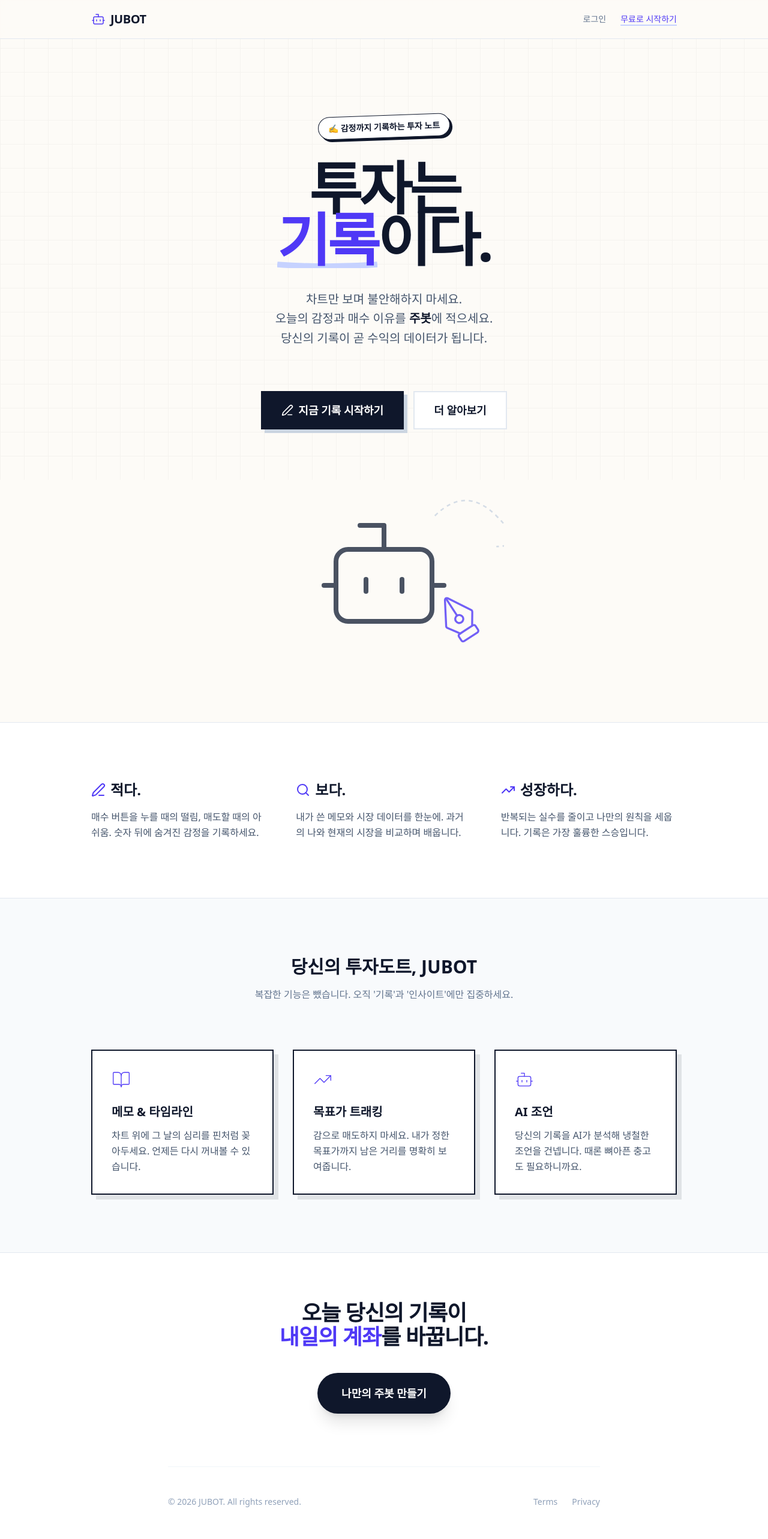
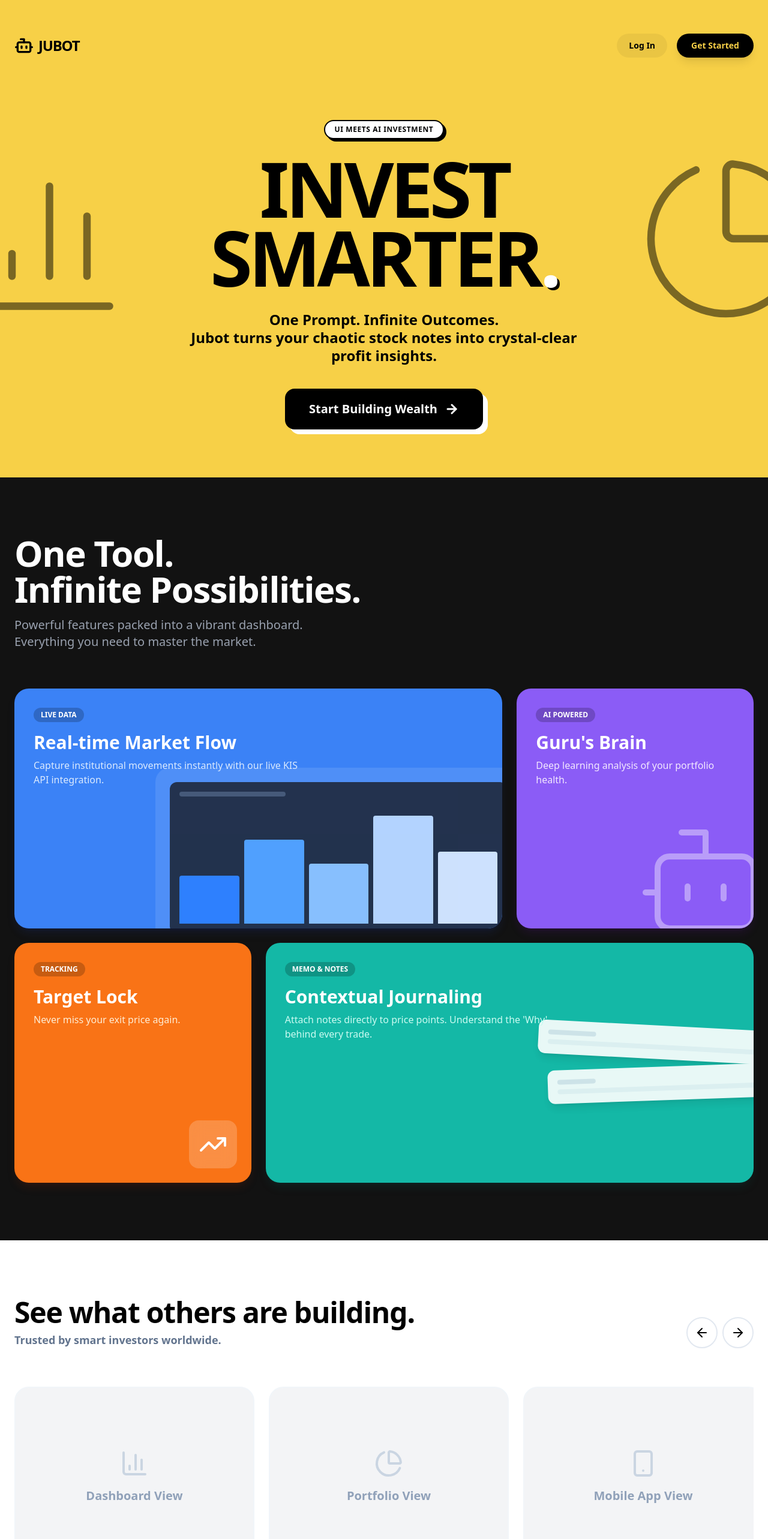
Before and after one commit to tark202020-glitch/financial-advisor-saas, a Next.js app: page / in a window 1280 px wide. Shown: the top 2566 px of the page at 60% size. Built offline with nearby package versions, Linux system fonts and the light colour scheme; no server answers.

Commit message:
V1.165: Rebrand Landing Page to Vibrant Dark Mode (CSS/Icon based)

```diff
--- a/src/app/page.tsx
+++ b/src/app/page.tsx
@@ -1,169 +1,190 @@
 import Link from 'next/link';
-import { ArrowRight, Bot, BookOpen, TrendingUp, Search, PenTool, Edit3 } from 'lucide-react';
+import {
+  ArrowRight, Bot, TrendingUp, Zap,
+  BarChart3, PieChart, LineChart,
+  Smartphone, Search, ShieldCheck
+} from 'lucide-react';
 
 export default function LandingPage() {
   return (
-    <div className="min-h-screen bg-[#FDFBF7] font-sans text-slate-900 selection:bg-indigo-100 selection:text-indigo-900">
+    <div className="min-h-screen font-sans selection:bg-black selection:text-[#F7D047]">
 
-      {/* Background Grid Pattern (Note Style) */}
-      <div className="fixed inset-0 z-0 opacity-[0.03] pointer-events-none"
-        style={{ backgroundImage: 'linear-gradient(#000 1px, transparent 1px), linear-gradient(90deg, #000 1px, transparent 1px)', backgroundSize: '40px 40px' }}>
-      </div>
-
-      {/* Navbar */}
-      <nav className="fixed top-0 w-full bg-[#FDFBF7]/90 backdrop-blur-sm z-50 border-b border-slate-200">
-        <div className="max-w-5xl mx-auto px-6 h-16 flex items-center justify-between">
-          <div className="flex items-center gap-2 font-bold text-xl text-slate-900">
-            <Bot strokeWidth={1.5} className="text-indigo-600" />
-            <span className="tracking-tight">JUBOT</span>
+      {/* 1. Hero Section (Bright Yellow) */}
+      <section className="bg-[#F7D047] text-black pt-8 pb-20 px-6 relative overflow-hidden">
+        {/* Navbar Placeholder */}
+        <nav className="max-w-7xl mx-auto flex items-center justify-between py-6 mb-12 lg:mb-20">
+          <div className="flex items-center gap-2 font-black text-2xl tracking-tighter">
+            <Bot strokeWidth={2.5} size={32} />
+            <span>JUBOT</span>
           </div>
-          <div className="flex gap-6 text-sm font-medium">
-            <Link href="/login" className="text-slate-500 hover:text-indigo-600 transition">
-              로그인
+          <div className="flex gap-4">
+            <Link href="/login" className="px-5 py-2.5 font-bold text-sm bg-black/5 hover:bg-black/10 rounded-full transition">
+              Log In
             </Link>
-            <Link href="/register" className="text-indigo-600 hover:text-indigo-800 transition underline underline-offset-4 decoration-2 decoration-indigo-200 hover:decoration-indigo-600">
-              무료로 시작하기
+            <Link href="/register" className="px-6 py-2.5 font-bold text-sm bg-black text-[#F7D047] rounded-full hover:scale-105 transition shadow-lg">
+              Get Started
             </Link>
           </div>
-        </div>
-      </nav>
+        </nav>
 
-      {/* 1. Hero Section */}
-      <main className="relative z-10 pt-32 pb-24 lg:pt-48 lg:pb-32 px-6">
-        <div className="max-w-3xl mx-auto text-center space-y-10">
-
-          <div className="inline-block border border-slate-900 rounded-full px-4 py-1.5 bg-white shadow-[4px_4px_0px_0px_rgba(15,23,42,1)] transform -rotate-2 hover:rotate-0 transition duration-300">
-            <span className="text-sm font-bold text-slate-900">✍️ 감정까지 기록하는 투자 노트</span>
+        <div className="max-w-6xl mx-auto text-center relative z-10">
+          <div className="inline-block px-4 py-1.5 rounded-full border-2 border-black font-bold text-xs uppercase tracking-wider mb-6 bg-white shadow-[4px_4px_0px_0px_rgba(0,0,0,1)]">
+            UI meets AI Investment
           </div>
 
-          <h1 className="text-6xl lg:text-8xl font-black text-slate-900 tracking-tighter leading-[0.9]">
-            투자는<br />
-            <span className="relative inline-block text-indigo-600">
-              기록
-              <svg className="absolute w-full h-3 -bottom-1 left-0 text-indigo-200 -z-10" viewBox="0 0 100 10" preserveAspectRatio="none">
-                <path d="M0 5 Q 50 10 100 5" stroke="currentColor" strokeWidth="8" fill="none" />
-              </svg>
-            </span>
-            이다.
+          <h1 className="text-6xl md:text-8xl lg:text-9xl font-black leading-[0.9] tracking-tighter mb-8">
+            INVEST<br />
+            SMARTER<span className="text-white drop-shadow-[4px_4px_0px_rgba(0,0,0,1)]">.</span>
           </h1>
 
-          <p className="text-xl text-slate-600 font-medium leading-relaxed max-w-xl mx-auto">
-            차트만 보며 불안해하지 마세요.<br />
-            오늘의 감정과 매수 이유를 <span className="font-bold text-slate-900">주봇</span>에 적으세요.<br />
-            당신의 기록이 곧 수익의 데이터가 됩니다.
+          <p className="text-xl md:text-2xl font-bold max-w-2xl mx-auto mb-10 leading-tight">
+            One Prompt. Infinite Outcomes. <br />
+            Jubot turns your chaotic stock notes into crystal-clear profit insights.
           </p>
 
-          <div className="pt-8 flex flex-col sm:flex-row justify-center gap-4">
-            <Link href="/dashboard" className="px-8 py-4 bg-slate-900 text-white text-lg font-bold border-2 border-slate-900 shadow-[6px_6px_0px_0px_rgba(203,213,225,1)] hover:shadow-none hover:translate-x-[6px] hover:translate-y-[6px] transition-all duration-200 flex items-center justify-center gap-2 group">
-              <Edit3 size={20} className="group-hover:-rotate-12 transition-transform" />
-              지금 기록 시작하기
-            </Link>
-            <Link href="#features" className="px-8 py-4 bg-white text-slate-900 text-lg font-bold border-2 border-slate-200 hover:border-slate-900 transition-colors flex items-center justify-center">
-              더 알아보기
-            </Link>
+          <Link href="/dashboard" className="inline-flex items-center gap-3 px-10 py-5 bg-black text-white rounded-2xl text-xl font-bold shadow-[8px_8px_0px_0px_rgba(255,255,255,1)] hover:shadow-none hover:translate-x-[4px] hover:translate-y-[4px] transition-all">
+            Start Building Wealth <ArrowRight strokeWidth={3} />
+          </Link>
+        </div>
+
+        {/* Decorative Graphic Elements */}
+        <div className="absolute top-1/2 left-0 -translate-y-1/2 -ml-20 opacity-50 hidden lg:block">
+          <BarChart3 size={300} strokeWidth={1} />
+        </div>
+        <div className="absolute top-1/2 right-0 -translate-y-1/2 -mr-20 opacity-50 hidden lg:block">
+          <PieChart size={300} strokeWidth={1} />
+        </div>
+      </section>
+
+
+      {/* 2. Core Features (Deep Charcoal Bento Grid) */}
+      <section className="bg-[#121212] text-white py-24 px-6">
+        <div className="max-w-7xl mx-auto">
+          <div className="mb-16">
+            <h2 className="text-4xl md:text-6xl font-black tracking-tight mb-4">
+              One Tool.<br />
+              Infinite Possibilities.
+            </h2>
+            <p className="text-gray-400 text-xl max-w-xl">
+              Powerful features packed into a vibrant dashboard.
+              Everything you need to master the market.
+            </p>
           </div>
 
-          {/* Line Art Illustration Substitute */}
-          <div className="pt-20 flex justify-center opacity-80">
-            <div className="relative">
-              <Bot size={240} strokeWidth={0.8} className="text-slate-800" />
-              <div className="absolute -right-12 bottom-0 rotate-12">
-                <PenTool size={80} strokeWidth={1} className="text-indigo-600" />
+          {/* Bento Grid layout */}
+          <div className="grid grid-cols-1 md:grid-cols-3 gap-6 auto-rows-[400px]">
+
+            {/* Card 1: Large (Span 2) - Real-time Analysis */}
+            <div className="md:col-span-2 rounded-3xl bg-[#3B82F6] p-8 relative overflow-hidden group shadow-lg shadow-blue-900/20">
+              <div className="relative z-10">
+                <div className="bg-black/20 w-fit px-3 py-1 rounded-full text-xs font-bold mb-4 backdrop-blur-sm">LIVE DATA</div>
+                <h3 className="text-3xl font-bold mb-2">Real-time Market Flow</h3>
+                <p className="text-blue-100 max-w-md font-medium">Capture institutional movements instantly with our live KIS API integration.</p>
               </div>
-              {/* Doodles */}
-              <svg className="absolute -top-10 -right-20 w-32 h-32 text-slate-300" viewBox="0 0 100 100" fill="none" stroke="currentColor" strokeWidth="2">
-                <path d="M10 50 Q 50 10 90 50 T 90 90" strokeDasharray="5,5" />
-              </svg>
+              <div className="absolute bottom-0 right-0 w-3/4 h-3/4 bg-white/10 rounded-tl-3xl translate-y-8 translate-x-8 group-hover:translate-x-4 group-hover:translate-y-4 transition duration-500 p-6">
+                {/* Abstract Chart UI */}
+                <div className="w-full h-full bg-[#1e293b] rounded-xl p-4 flex flex-col gap-3 opacity-90">
+                  <div className="h-2 w-1/3 bg-slate-600 rounded-full"></div>
+                  <div className="flex-1 flex items-end gap-2">
+                    <div className="w-1/5 h-[40%] bg-blue-500 rounded-t"></div>
+                    <div className="w-1/5 h-[70%] bg-blue-400 rounded-t"></div>
+                    <div className="w-1/5 h-[50%] bg-blue-300 rounded-t"></div>
+                    <div className="w-1/5 h-[90%] bg-blue-200 rounded-t"></div>
+                    <div className="w-1/5 h-[60%] bg-blue-100 rounded-t"></div>
+                  </div>
+                </div>
+              </div>
             </div>
-          </div>
 
-        </div>
-      </main>
+            {/* Card 2: Tall (Span 1) - AI Insights */}
+            <div className="md:row-span-1 rounded-3xl bg-[#8B5CF6] p-8 relative overflow-hidden group shadow-lg shadow-purple-900/20">
+              <div className="relative z-10">
+                <div className="bg-black/20 w-fit px-3 py-1 rounded-full text-xs font-bold mb-4 backdrop-blur-sm">AI POWERED</div>
+                <h3 className="text-3xl font-bold mb-2">Guru's Brain</h3>
+                <p className="text-purple-100 font-medium">Deep learning analysis of your portfolio health.</p>
+              </div>
+              <div className="absolute -bottom-10 -right-10 opacity-40 group-hover:scale-110 transition duration-700">
+                <Bot size={240} strokeWidth={1} />
+              </div>
+            </div>
 
-      {/* 2. Key Value Section */}
-      <section className="py-24 border-t border-slate-200 bg-white relative z-10">
-        <div className="max-w-5xl mx-auto px-6">
-          <div className="grid grid-cols-1 md:grid-cols-3 gap-12 text-center md:text-left">
-            <div className="space-y-4">
-              <h3 className="text-2xl font-bold text-slate-900 flex items-center justify-center md:justify-start gap-2">
-                <Edit3 size={24} className="text-indigo-600" />
-                적다.
-              </h3>
-              <p className="text-slate-600 leading-relaxed">
-                매수 버튼을 누를 때의 떨림, 매도할 때의 아쉬움.
-                숫자 뒤에 숨겨진 감정을 기록하세요.
-              </p>
+            {/* Card 3: Regular - Goal Tracking */}
+            <div className="rounded-3xl bg-[#F97316] p-8 relative overflow-hidden group shadow-lg shadow-orange-900/20">
+              <div className="relative z-10">
+                <div className="bg-black/20 w-fit px-3 py-1 rounded-full text-xs font-bold mb-4 backdrop-blur-sm">TRACKING</div>
+                <h3 className="text-3xl font-bold mb-2">Target Lock</h3>
+                <p className="text-orange-100 font-medium">Never miss your exit price again.</p>
+              </div>
+              <div className="absolute bottom-6 right-6 p-4 bg-white/20 rounded-2xl backdrop-blur-md group-hover:rotate-12 transition">
+                <TrendingUp size={48} className="text-white" />
+              </div>
             </div>
-            <div className="space-y-4">
-              <h3 className="text-2xl font-bold text-slate-900 flex items-center justify-center md:justify-start gap-2">
-                <Search size={24} className="text-indigo-600" />
-                보다.
-              </h3>
-              <p className="text-slate-600 leading-relaxed">
-                내가 쓴 메모와 시장 데이터를 한눈에.
-                과거의 나와 현재의 시장을 비교하며 배웁니다.
-              </p>
+
+            {/* Card 4: Wide (Span 2) - Journaling */}
+            <div className="md:col-span-2 rounded-3xl bg-[#14B8A6] p-8 relative overflow-hidden group shadow-lg shadow-teal-900/20">
+              <div className="relative z-10">
+                <div className="bg-black/20 w-fit px-3 py-1 rounded-full text-xs font-bold mb-4 backdrop-blur-sm">MEMO & NOTES</div>
+                <h3 className="text-3xl font-bold mb-2">Contextual Journaling</h3>
+                <p className="text-teal-100 max-w-md font-medium">Attach notes directly to price points. Understand the 'Why' behind every trade.</p>
+              </div>
+              {/* Mockup Elements */}
+              <div className="absolute top-1/2 right-0 -translate-y-1/2 translate-x-12 w-1/2 space-y-3 opacity-90">
+                <div className="p-4 bg-white rounded-xl shadow-lg transform rotate-3 group-hover:rotate-6 transition">
+                  <div className="h-2 w-20 bg-slate-200 rounded mb-2"></div>
+                  <div className="h-2 w-full bg-slate-100 rounded"></div>
+                </div>
+                <div className="p-4 bg-white rounded-xl shadow-lg transform -rotate-2 group-hover:-rotate-3 transition translate-x-4">
+                  <div className="h-2 w-16 bg-slate-200 rounded mb-2"></div>
+                  <div className="h-2 w-full bg-slate-100 rounded"></div>
+                </div>
+              </div>
             </div>
-            <div className="space-y-4">
-              <h3 className="text-2xl font-bold text-slate-900 flex items-center justify-center md:justify-start gap-2">
-                <TrendingUp size={24} className="text-indigo-600" />
-                성장하다.
-              </h3>
-              <p className="text-slate-600 leading-relaxed">
-                반복되는 실수를 줄이고 나만의 원칙을 세웁니다.
-                기록은 가장 훌륭한 스승입니다.
-              </p>
-            </div>
+
           </div>
         </div>
       </section>
 
-      {/* 3. Features (Note Cards) */}
-      <section id="features" className="py-24 bg-[#F8FAFC] relative z-10 border-t border-slate-200">
-        <div className="max-w-5xl mx-auto px-6">
-          <div className="text-center mb-20 space-y-4">
-            <h2 className="text-3xl font-extrabold text-slate-900">당신의 투자도트, JUBOT</h2>
-            <p className="text-slate-500">복잡한 기능은 뺐습니다. 오직 '기록'과 '인사이트'에만 집중하세요.</p>
+
+      {/* 3. Social Proof / Showcase (White) */}
+      <section className="bg-white text-black py-24 px-6">
+        <div className="max-w-7xl mx-auto">
+          <div className="flex flex-col md:flex-row justify-between items-end mb-16 gap-6">
+            <div>
+              <h2 className="text-4xl md:text-5xl font-black tracking-tight mb-2">
+                See what others are building.
+              </h2>
+              <p className="text-slate-500 font-bold text-lg">Trusted by smart investors worldwide.</p>
+            </div>
+            <div className="flex gap-2">
+              <button className="p-3 rounded-full border-2 border-slate-200 hover:bg-black hover:text-white transition"><ArrowRight className="rotate-180" /></button>
+              <button className="p-3 rounded-full border-2 border-slate-200 hover:bg-black hover:text-white transition"><ArrowRight /></button>
+            </div>
           </div>
 
-          <div className="grid grid-cols-1 md:grid-cols-2 lg:grid-cols-3 gap-8">
-            <NoteCard
-              title="메모 & 타임라인"
-              desc="차트 위에 그 날의 심리를 핀처럼 꽂아두세요. 언제든 다시 꺼내볼 수 있습니다."
-              icon={<BookOpen size={32} strokeWidth={1} />}
-            />
-            <NoteCard
-              title="목표가 트래킹"
-              desc="감으로 매도하지 마세요. 내가 정한 목표가까지 남은 거리를 명확히 보여줍니다."
-              icon={<TrendingUp size={32} strokeWidth={1} />}
-            />
-            <NoteCard
-              title="AI 조언"
-              desc="당신의 기록을 AI가 분석해 냉철한 조언을 건넵니다. 때론 뼈아픈 충고도 필요하니까요."
-              icon={<Bot size={32} strokeWidth={1} />}
-            />
+          {/* Carousel Placeholder */}
+          <div className="flex gap-6 overflow-x-auto pb-8 snap-x">
+            <ShowcaseCard title="Dashboard" color="bg-gray-100" icon={<BarChart3 size={48} />} />
+            <ShowcaseCard title="Portfolio" color="bg-gray-100" icon={<PieChart size={48} />} />
+            <ShowcaseCard title="Mobile App" color="bg-gray-100" icon={<Smartphone size={48} />} />
+            <ShowcaseCard title="Search" color="bg-gray-100" icon={<Search size={48} />} />
           </div>
         </div>
       </section>
 
       {/* Footer */}
-      <footer className="bg-white border-t border-slate-200 pt-20 pb-12 relative z-10">
-        <div className="max-w-3xl mx-auto px-6 text-center space-y-10">
-          <h2 className="text-4xl font-black text-slate-900 tracking-tight">
-            오늘 당신의 기록이<br />
-            <span className="text-indigo-600">내일의 계좌</span>를 바꿉니다.
-          </h2>
-
-          <Link href="/register" className="inline-block px-10 py-5 bg-slate-900 text-white text-lg font-bold rounded-full hover:bg-indigo-600 transition shadow-xl">
-            나만의 주봇 만들기
-          </Link>
-
-          <div className="pt-12 text-sm text-slate-400 flex flex-col md:flex-row justify-between items-center border-t border-slate-100 mt-12 pt-8">
-            <p>© 2026 JUBOT. All rights reserved.</p>
-            <div className="flex gap-6 mt-4 md:mt-0">
-              <Link href="#" className="hover:text-slate-900">Terms</Link>
-              <Link href="#" className="hover:text-slate-900">Privacy</Link>
-            </div>
+      <footer className="bg-white border-t border-slate-100 py-12 px-6">
+        <div className="max-w-7xl mx-auto flex flex-col md:flex-row justify-between items-center gap-6">
+          <div className="flex items-center gap-2 font-black text-xl">
+            <Bot size={24} />
+            <span>JUBOT</span>
+          </div>
+          <div className="flex gap-8 text-sm font-bold text-slate-500">
+            <Link href="#" className="hover:text-black">Privacy</Link>
+            <Link href="#" className="hover:text-black">Terms</Link>
+            <Link href="#" className="hover:text-black">Twitter</Link>
+          </div>
+          <div className="text-slate-400 text-sm font-bold">
+            © 2026 Jubot Inc.
           </div>
         </div>
       </footer>
@@ -172,12 +193,11 @@ export default function LandingPage() {
   );
 }
 
-function NoteCard({ title, desc, icon }: { title: string, desc: string, icon: React.ReactNode }) {
+function ShowcaseCard({ title, color, icon }: { title: string, color: string, icon: React.ReactNode }) {
   return (
-    <div className="bg-white border-2 border-slate-900 p-8 shadow-[8px_8px_0px_0px_rgba(15,23,42,0.1)] hover:shadow-[12px_12px_0px_0px_rgba(79,70,229,0.2)] hover:-translate-y-1 transition-all duration-300">
-      <div className="text-indigo-600 mb-6">{icon}</div>
-      <h3 className="text-xl font-bold text-slate-900 mb-3">{title}</h3>
-      <p className="text-slate-600 leading-relaxed">{desc}</p>
+    <div className={`min-w-[300px] md:min-w-[400px] h-[300px] rounded-3xl ${color} flex flex-col items-center justify-center snap-center hover:scale-[1.02] transition duration-300 border-2 border-slate-100`}>
+      <div className="mb-4 text-slate-300">{icon}</div>
+      <h4 className="text-xl font-bold text-slate-400">{title} View</h4>
     </div>
-  );
+  )
 }
```
Also changed, not shown: 1 other file (tests, documents, lock files or other folders).
